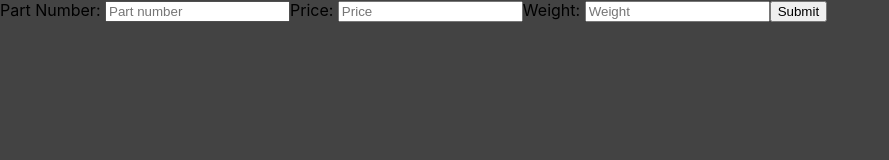
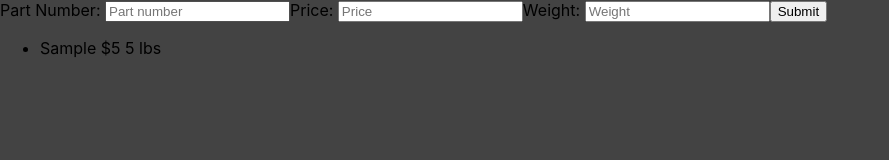
Before and after one commit to Shiva1796/Inventory-Management, a React (Create React App) app: page / in a window 1280 px wide. Both pictures are taken after typing "Sample", "5", "5" into the empty fields and a click on the button "Submit". Shown: the top 160 px of the page, without its empty margins (0-889 px from the left). Built offline with nearby package versions, Linux system fonts and the light colour scheme.

Commit message:
Made list update dynamically

```diff
--- a/src/App.js
+++ b/src/App.js
@@ -1,11 +1,24 @@
 import { useState } from "react";
+import DisplayList from "./components/Form/DisplayList";
 
 import Form from "./components/Form/Form";
 
 function App() {
+  const [partsList, setPartsList] = useState([]);
+
+  const onPartAddHandler = (part, price, weight) => {
+    setPartsList((prevPartList) => {
+      return [
+        ...prevPartList,
+        { partNumber: part, partPrice: price, partWeight: weight },
+      ];
+    });
+  };
+
   return (
     <div>
-      <Form />
+      <Form onPartAdd={onPartAddHandler} />
+      <DisplayList parts={partsList} />
     </div>
   );
 }
--- a/src/components/Form/DisplayList.js
+++ b/src/components/Form/DisplayList.js
@@ -1,8 +1,11 @@
 const DisplayList = (props) => {
   return (
     <ul>
-      <li>Item 1</li>
-      <li>Item 2</li>
+      {props.parts.map((part) => (
+        <li key={part.partNumber}>
+          {part.partNumber} ${part.partPrice} {part.partWeight} lbs
+        </li>
+      ))}
     </ul>
   );
 };
--- a/src/components/Form/Form.js
+++ b/src/components/Form/Form.js
@@ -2,7 +2,7 @@ import { useState } from "react";
 
 import SubmitButton from "./SubmitButton";
 
-const Input = () => {
+const Form = (props) => {
   const [partNumber, setPartNumber] = useState("");
   const [price, setPrice] = useState("");
   const [weight, setWeight] = useState("");
@@ -19,6 +19,7 @@ const Input = () => {
 
   const submitHandler = (event) => {
     event.preventDefault();
+    props.onPartAdd(partNumber, price, weight);
     setPartNumber("");
     setPrice("");
     setWeight("");
@@ -58,4 +59,4 @@ const Input = () => {
   );
 };
 
-export default Input;
+export default Form;
--- a/src/components/Form/SubmitButton.js
+++ b/src/components/Form/SubmitButton.js
@@ -1,5 +1,5 @@
 const SubmitButton = (props) => {
-  return <button onClick={props.submit}>Submit</button>;
+  return <button>Submit</button>;
 };
 
 export default SubmitButton;
```
